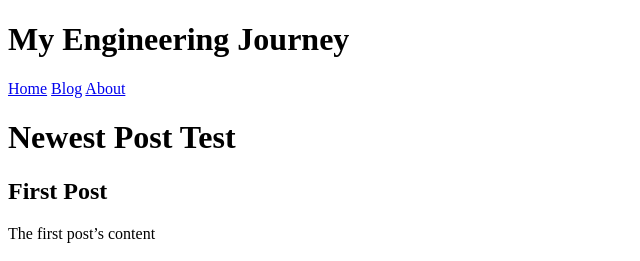
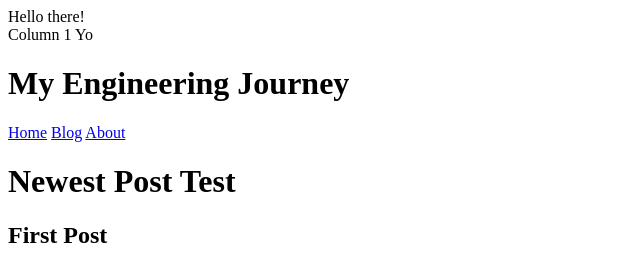
Before and after one commit to VializJ/VializJ.github.io, a plain HTML site: page index.html in a window 1280 px wide. Shown: the top 261 px of the page, without its empty margins (0-640 px from the left). Drawn offline with Linux system fonts and the light colour scheme.

Commit message:
Learning how to add containers rows and columns

```diff
--- a/index.html
+++ b/index.html
@@ -4,6 +4,15 @@
       <title>My Engineering Journey</title>
       </head>
    <body>
+    <div class="container">
+        Hello there!
+        <div class="row">
+            <div class="col">
+                Column 1 Yo
+            </div>
+        </div>
+    </div>
+
       <header>
       <h1>My Engineering Journey</h1>
       <nav>
```
